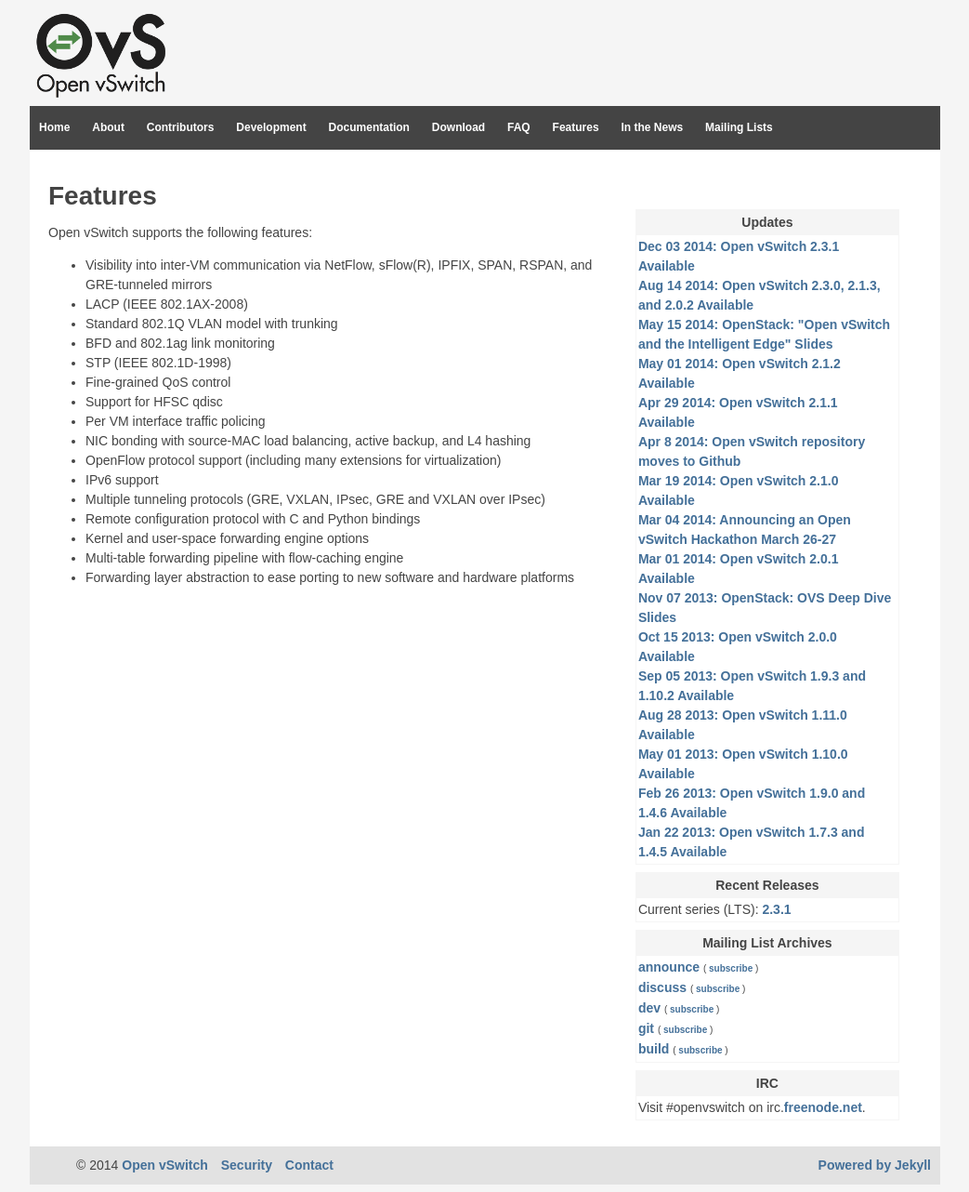
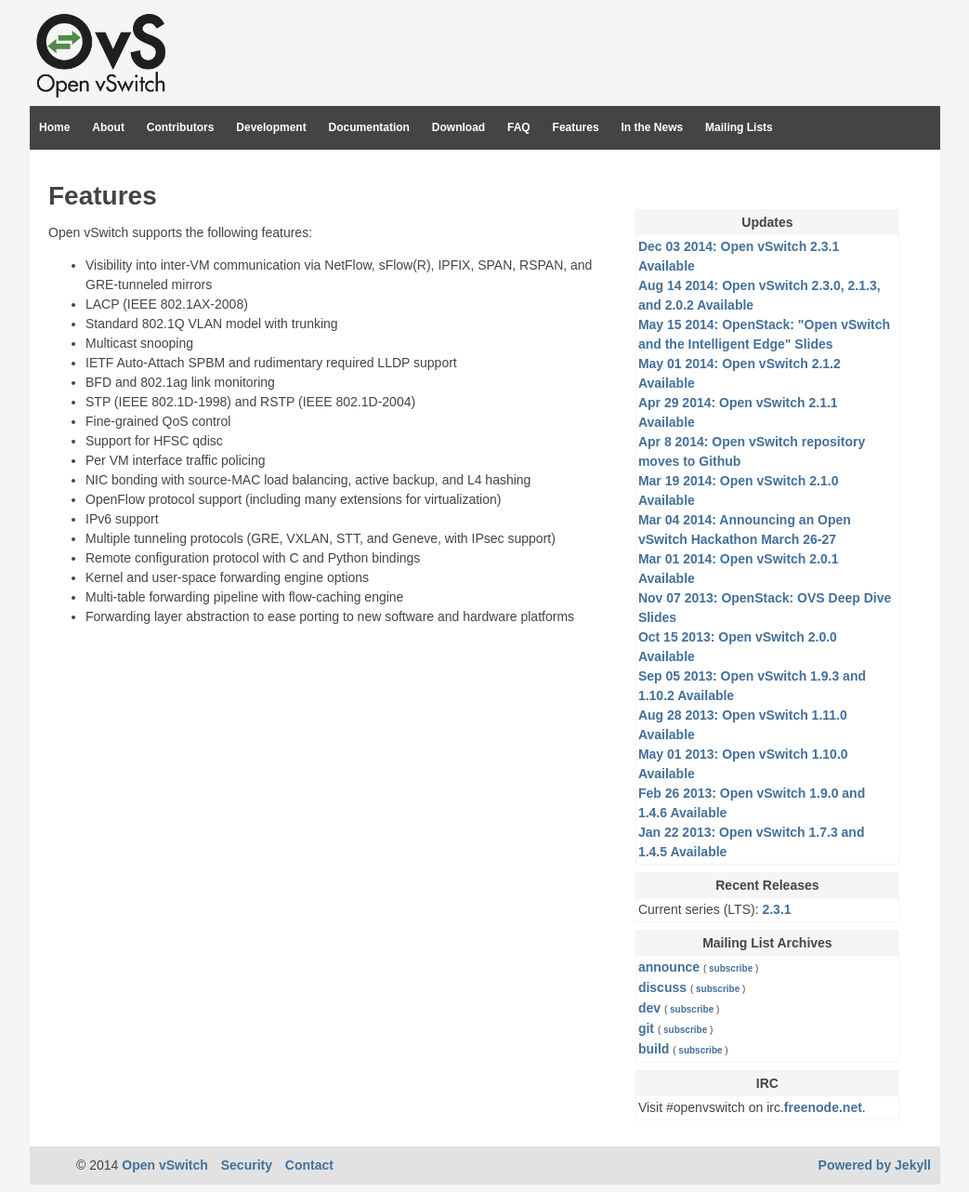
Before and after one commit to openvswitch/openvswitch.github.io, a Jekyll site: the page built from features/index.html, in a window 1280 px wide. Shown: the whole page at 93% size, without its empty margins (118-1161 px from the left). Built offline with Jekyll 4.4.1, drawn with Linux system fonts in a browser that asks for light colours.

Commit message:
features: Mention a few newer features.
Occasionally some user will tell me that "OVS doesn't have feature $FOO"
on the basis that it's not mentioned here, so it's worth keeping it more
or less up to date.

```diff
--- a/features/index.html
+++ b/features/index.html
@@ -25,15 +25,17 @@
 <li>Visibility into inter-VM communication via NetFlow, sFlow(R), IPFIX, SPAN, RSPAN, and GRE-tunneled mirrors</li>
 <li>LACP (IEEE 802.1AX-2008)</li>
 <li>Standard 802.1Q VLAN model with trunking</li>
+<li>Multicast snooping</li>
+<li>IETF Auto-Attach SPBM and rudimentary required LLDP support</li>
 <li>BFD and 802.1ag link monitoring</li>
-<li>STP (IEEE 802.1D-1998)</li>
+<li>STP (IEEE 802.1D-1998) and RSTP (IEEE 802.1D-2004)</li>
 <li>Fine-grained QoS control</li>
 <li>Support for HFSC qdisc</li>
 <li>Per VM interface traffic policing</li>
 <li>NIC bonding with source-MAC load balancing, active backup, and L4 hashing</li>
 <li>OpenFlow protocol support (including many extensions for virtualization)</li>
 <li>IPv6 support</li>
-<li>Multiple tunneling protocols (GRE, VXLAN, IPsec, GRE and VXLAN over IPsec)</li>
+<li>Multiple tunneling protocols (GRE, VXLAN, STT, and Geneve, with IPsec support)</li>
 <li>Remote configuration protocol with C and Python bindings</li>
 <li>Kernel and user-space forwarding engine options</li>
 <li>Multi-table forwarding pipeline with flow-caching engine</li>
```
